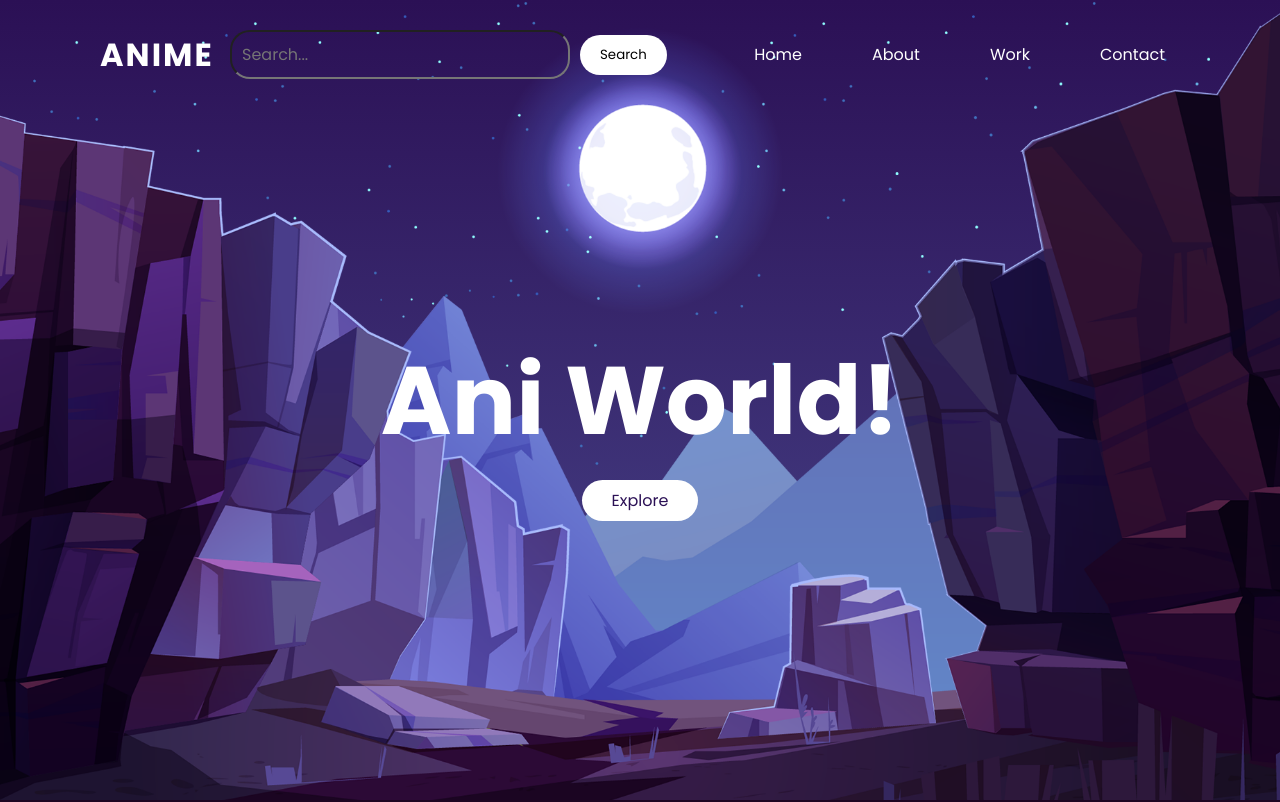
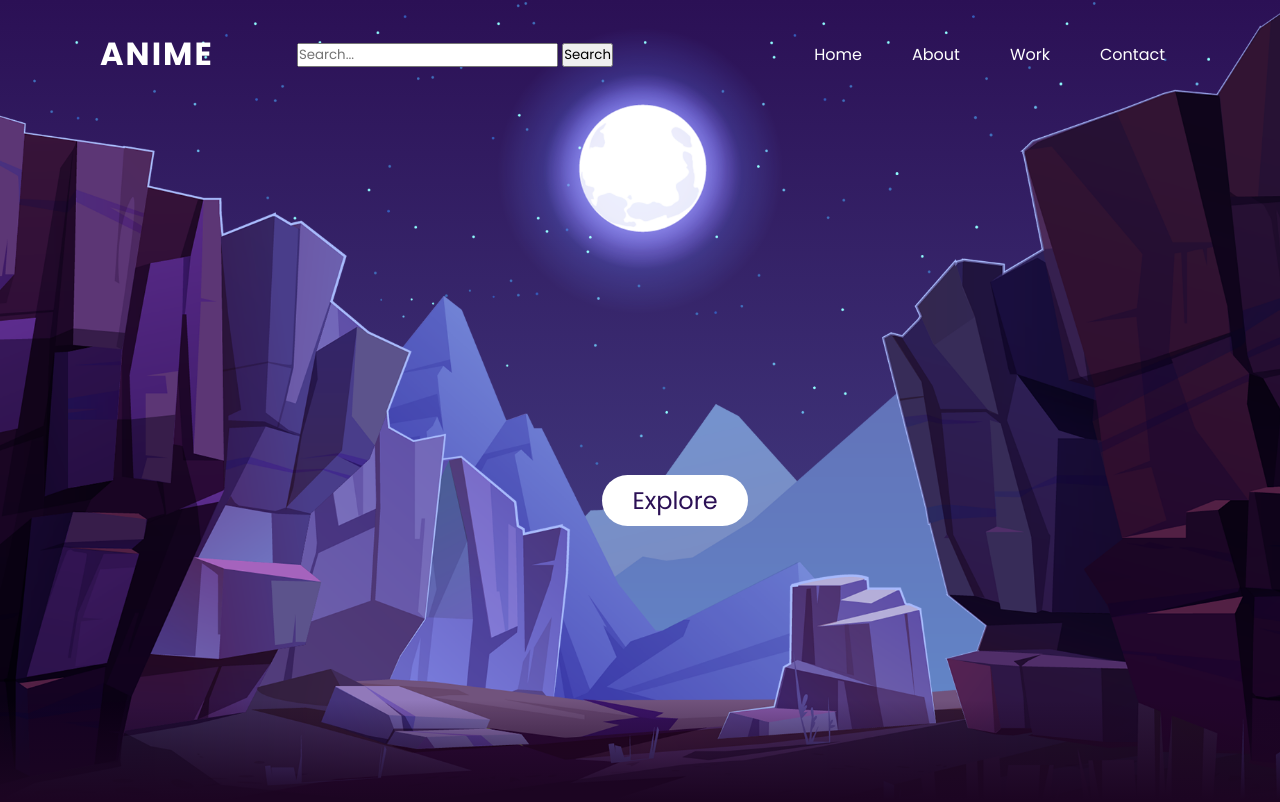
Before and after one commit to PintuVaishnav/Animated-Webpage, a plain HTML site: page index.html in a window 1280 px wide. Shown: the top 802 px of the page. Drawn offline with Linux system fonts and the light colour scheme.

Commit message:
Update style.css

```diff
--- a/style.css
+++ b/style.css
@@ -1,67 +1,64 @@
 @import url('https://fonts.googleapis.com/css?family=Poppins:300,400,500,600,700,800,900&display=swap');
-*
-{
+* {
     margin: 0;
     padding: 0;
     box-sizing: border-box;
     font-family: 'Poppins', sans-serif;
     scroll-behavior: smooth;
 }
-body
-{
+
+body {
     min-height: 100vh;
+    background: linear-gradient(#2b1055, #7597de);
     overflow-x: hidden;
-    background: linear-gradient(#2b1055,#7597de);
 }
-header
-{
+
+header {
     position: absolute;
     top: 0;
     left: 0;
     width: 100%;
     padding: 30px 100px;
     display: flex;
-    justify-content: space-between ;
+    justify-content: space-between;
     align-items: center;
+    z-index: 10000;
 }
-header .logo
-{
+
+header .logo {
     color: #fff;
     font-weight: 700;
     text-decoration: none;
     font-size: 2em;
     text-transform: uppercase;
     letter-spacing: 2px;
-z-index: 1000;
 }
-header ul
-{
+
+header ul {
     display: flex;
     justify-content: center;
     align-items: center;
 }
-header ul li
-{
+
+header ul li {
     list-style: none;
-   margin-left: 40px;
+    margin-left: 20px;
+}
 
-}
-header ul li a
-{
+header ul li a {
     text-decoration: none;
     padding: 6px 15px;
     color: #fff;
     border-radius: 20px;
 }
-header ul li a:hover ,
-header ul li a.active
+
+header ul li a:hover
 {
     background: #fff;
     color: #2b1055;
 }
 
-section
-{
+section {
     position: relative;
     width: 100%;
     height: 100vh;
@@ -71,17 +68,18 @@ section
     align-items: center;
     overflow: hidden;
 }
-section::before
-{
+
+section::before {
     content: '';
     position: absolute;
     bottom: 0;
     width: 100%;
     height: 100px;
- background: linear-gradient(to top,#1c0522,transparent);
+    background: linear-gradient(to top, #1c0522, transparent);
+    z-index: 1000;
 }
-section img
-{
+
+section img {
     position: absolute;
     top: 0;
     left: 0;
@@ -90,38 +88,38 @@ section img
     object-fit: cover;
     pointer-events: none;
 }
-section img#moon
-{
+
+section img#moon {
     mix-blend-mode: screen;
 }
-section img #mountains_front
-{
+
+section img#mountains_front {
     z-index: 10;
 }
+
 #text {
     position: absolute;
-
+    right: -350px;
     color: #fff;
     white-space: nowrap;
     font-size: 7.5vw;
     z-index: 9;
-
 }
 
- #btn:hover{
-    background-color: lightskyblue;
-}
-#btn
-{
+#btn {
     text-decoration: none;
     display: inline-block;
     padding: 8px 30px;
     border-radius: 40px;
     background: #fff;
     color: #2b1055;
-    font-size: 1.5ew;
+    font-size: 1.5em;
     z-index: 9;
     transform: translateY(100px);
+    margin-left: 70px;
+}
+#btn:hover{
+    background-color: lightblue;
 }
 .sec
 {
@@ -141,31 +139,3 @@ section img #mountains_front
     color: #fff;
 
 }
-
-.search-container {
-    display: flex;
-    align-items: center;
-
-}
-
-#search-input {
-    padding: 10px;
-    font-size: 16px;
-    border-radius: 20px;
-    background-color: transparent;
-    color: white;
-
-}
-
-#search-button {
-    padding: 10px 20px;
-    background-color: white;
-    color: black;
-    border-radius: 20px;
-    border: none;
-    cursor: pointer;
-    margin-left: 10px;
-}
-#search-button:hover{
-    background-color: lightskyblue;
-}
```
Lines whose indentation alone changed are shown as unchanged.
